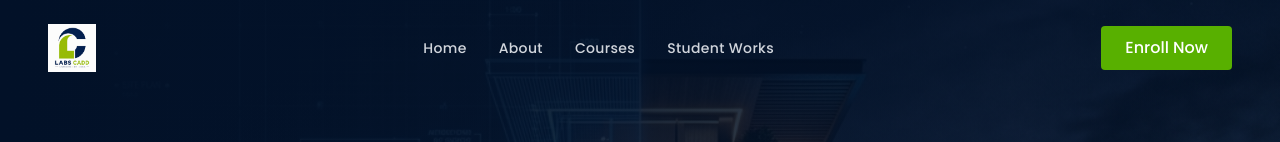
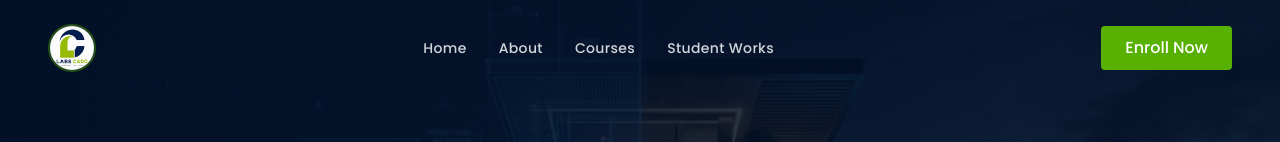
Before and after one commit to LabsCadd/Labscadd-online-, a Next.js app: page / in a window 1280 px wide. Shown: the top 142 px of the page. Built offline with nearby package versions, Linux system fonts and the light colour scheme.

Commit message:
Make logo circular, update address to Trichy

```diff
--- a/src/components/layout/Footer.jsx
+++ b/src/components/layout/Footer.jsx
@@ -62,13 +62,15 @@ export default function Footer() {
           {/* Brand Info */}
           <div>
             <Link href="/" className="flex items-center gap-2 mb-6">
-              <Image
-                src="/images/logo.jpeg"
-                alt="LabsCadd Logo"
-                width={140}
-                height={48}
-                className="h-12 w-auto object-contain"
-              />
+              <div className="w-14 h-14 rounded-full overflow-hidden shrink-0 border-2 border-green/40">
+                <Image
+                  src="/images/logo.jpeg"
+                  alt="LabsCadd Logo"
+                  width={56}
+                  height={56}
+                  className="w-full h-full object-cover"
+                />
+              </div>
             </Link>
             <p className="text-gray-400 mb-6">
               Learn. Practice. Build Your Future. Industry-focused virtual training in BIM, Interior Design & Visualization.
@@ -109,7 +111,7 @@ export default function Footer() {
             <ul className="flex flex-col gap-4">
               <li className="flex items-start gap-3">
                 <MapPin className="w-5 h-5 text-green shrink-0 mt-1" />
-                <span className="text-gray-400">Coimbatore, Tamil Nadu, India</span>
+                <span className="text-gray-400">Trichy, Tamil Nadu, India</span>
               </li>
               <li className="flex items-center gap-3">
                 <Phone className="w-5 h-5 text-green shrink-0" />
--- a/src/components/layout/Navbar.jsx
+++ b/src/components/layout/Navbar.jsx
@@ -33,14 +33,16 @@ export default function Navbar() {
       <div className="container mx-auto px-6 md:px-12 flex items-center justify-between">
         {/* Logo */}
         <Link href="/" className="flex items-center gap-2">
+          <div className="w-12 h-12 rounded-full overflow-hidden shrink-0 border-2 border-green/40">
             <Image
               src="/images/logo.jpeg"
               alt="LabsCadd Logo"
-            width={140}
+              width={48}
               height={48}
-            className="h-12 w-auto object-contain"
+              className="w-full h-full object-cover"
               priority
             />
+          </div>
         </Link>
 
         {/* Desktop Nav */}
```
Lines whose indentation alone changed are shown as unchanged.
